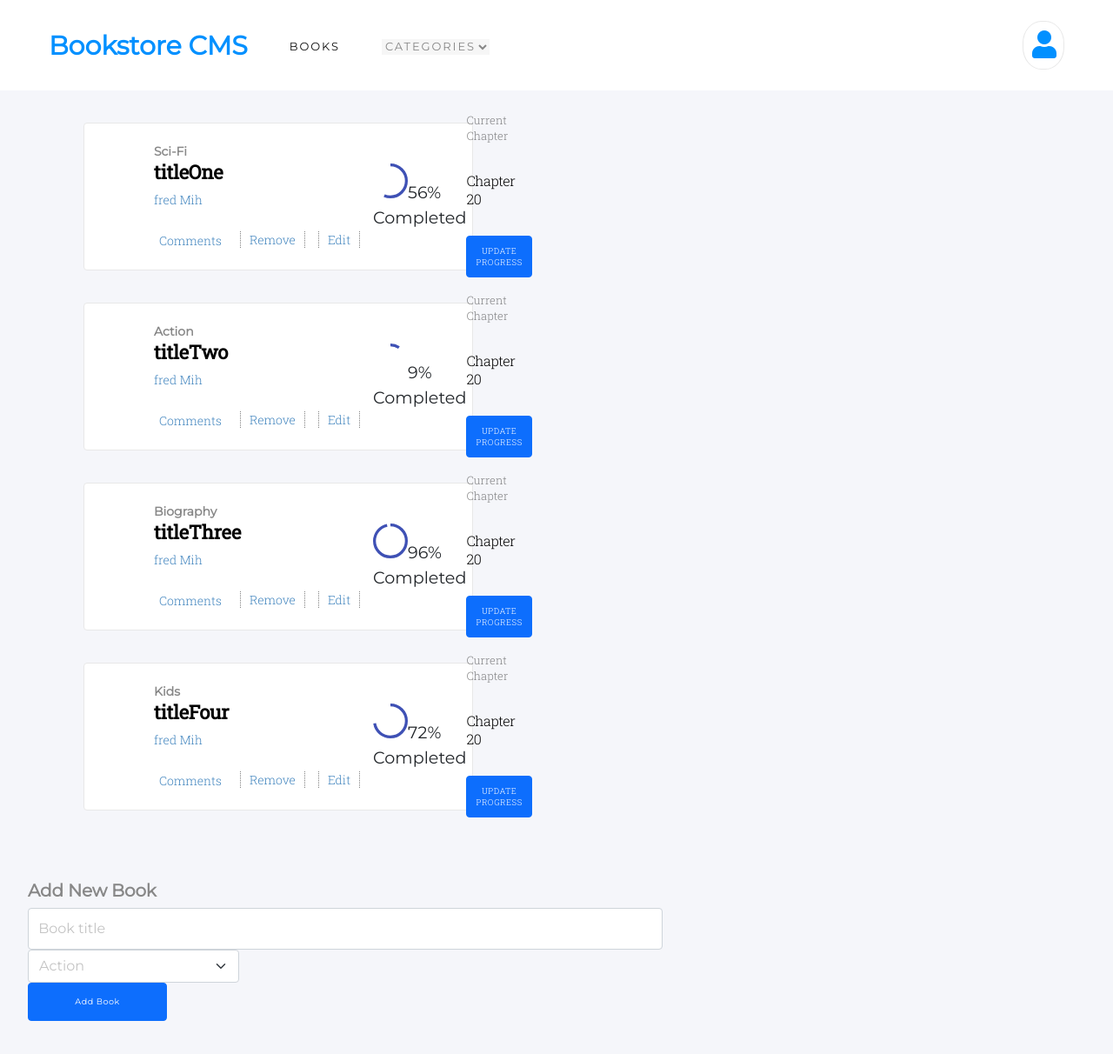
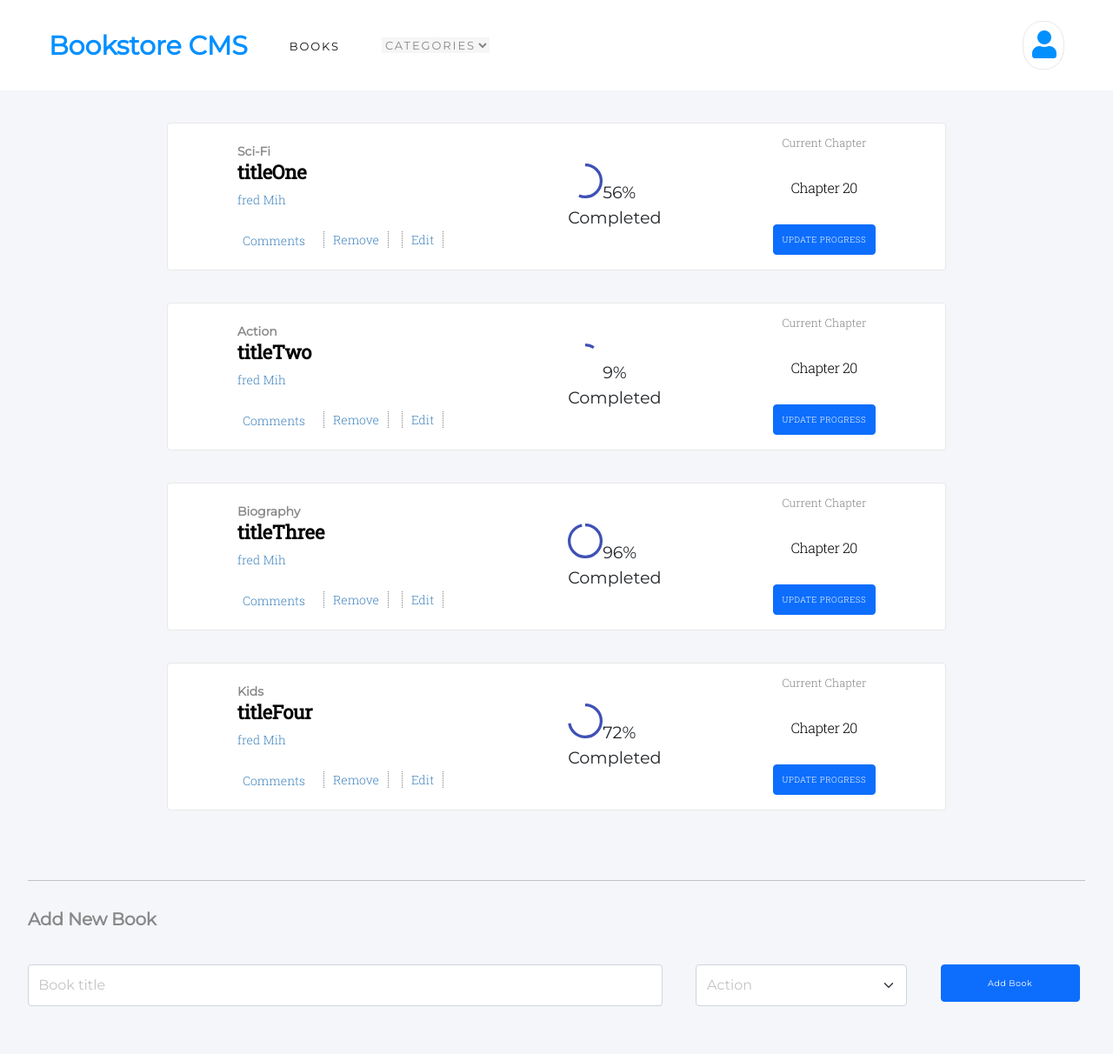
Before and after one commit to FrederickMih/Bookstore, a React (Create React App) app: page / in a window 1280 px wide. Shown: the top 1212 px of the page at 87% size. Built offline with nearby package versions, Linux system fonts and the light colour scheme.

Commit message:
Modify categoryFilter and BooksForm components with styles

```diff
--- a/src/components/App.js
+++ b/src/components/App.js
@@ -1,7 +1,7 @@
 import BooksList from '../containers/BooksList';
 import BooksForm from '../containers/BooksForm';
 import NavigationBar from './NavigationBar';
-import '../App.css';
+import '../styles/App.css';
 
 const App = () => (
   <>
--- a/src/components/Book.js
+++ b/src/components/Book.js
@@ -5,7 +5,6 @@ import Comments from './Comments';
 import '../styles/book.css';
 import EditBookForm from '../containers/EditBookForm';
 import '../styles/Comments.css';
-import '../App.css';
 
 const Book = ({ book, handleDeleteBook }) => {
   const { title, category } = book;
--- a/src/components/CategoryFilter.js
+++ b/src/components/CategoryFilter.js
@@ -1,5 +1,6 @@
 import React, { useState } from 'react';
 import { useDispatch } from 'react-redux';
+import '../styles/CategoryFilter.css';
 import * as myConst from '../constants';
 
 const CategoryFilter = () => {
@@ -25,12 +26,9 @@ const CategoryFilter = () => {
 
   return (
     <div className="categories-div">
-      <select onChange={handleFilterChange} name="filter" id="categories" className="categories-select" value={filter}>
-        {categories.map((category) => (
-          <option key={category} value="All">
-            CATEGORIES
-          </option>
-        ))}
+      <select onChange={(e) => handleFilterChange(e)} id="categories" className="categories-select" value={filter}>
+        <option value="All">CATEGORIES</option>
+        {categories.map((cat) => <option key={Math.random() * 1000}>{cat}</option>)}
       </select>
     </div>
   );
--- a/src/containers/BooksForm.js
+++ b/src/containers/BooksForm.js
@@ -34,8 +34,9 @@ const BooksForm = () => {
 
   return (
     <div className="form-div">
+      <hr />
       <h3 className="form-title">Add New Book</h3>
-      <form onSubmit={handleOptionChange}>
+      <form onSubmit={handleOptionChange} className="form">
         <input className="title-input form-control" type="text" id="title" placeholder="Book title" onChange={handleInputChange} value={title} />
         <select className="form-select" onChange={handleSelectChange} value={category} placeholder="Category">
           {categories.map((mycat) => <option key={Math.random() * 10}>{mycat}</option>)}
--- a/src/containers/BooksList.js
+++ b/src/containers/BooksList.js
@@ -18,12 +18,10 @@ function BooksList() {
   return (
     <>
 
-      <tbody>
-        {filteredBooks.map((book) => (
-          <Book key={book.id} book={book} handleDeleteBook={() => handleDeleteBook(book)} />
+      {filteredBooks.map((book) => (
+        <Book key={book.id} book={book} handleDeleteBook={() => handleDeleteBook(book)} />
 
-        ))}
-      </tbody>
+      ))}
 
     </>
   );
```
Also changed, not shown: src/styles/App.css (renamed from src/App.css).
